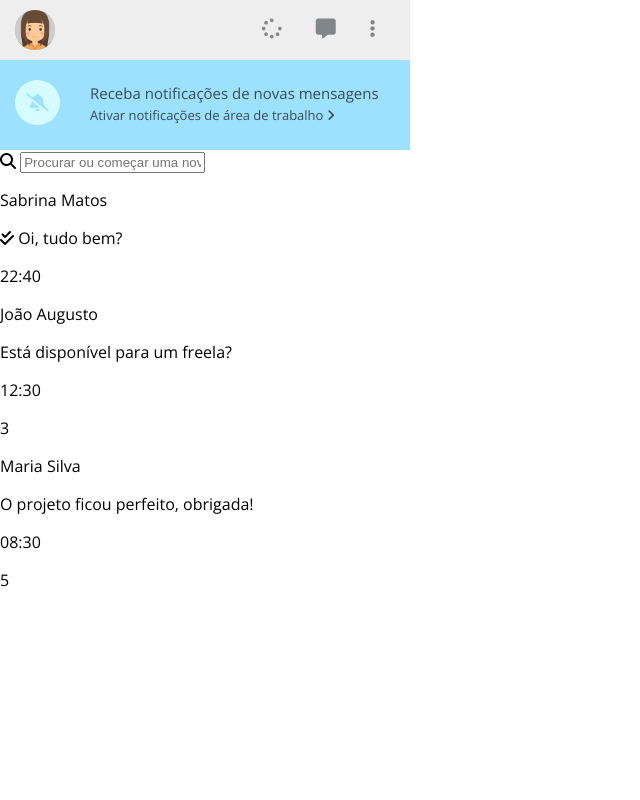
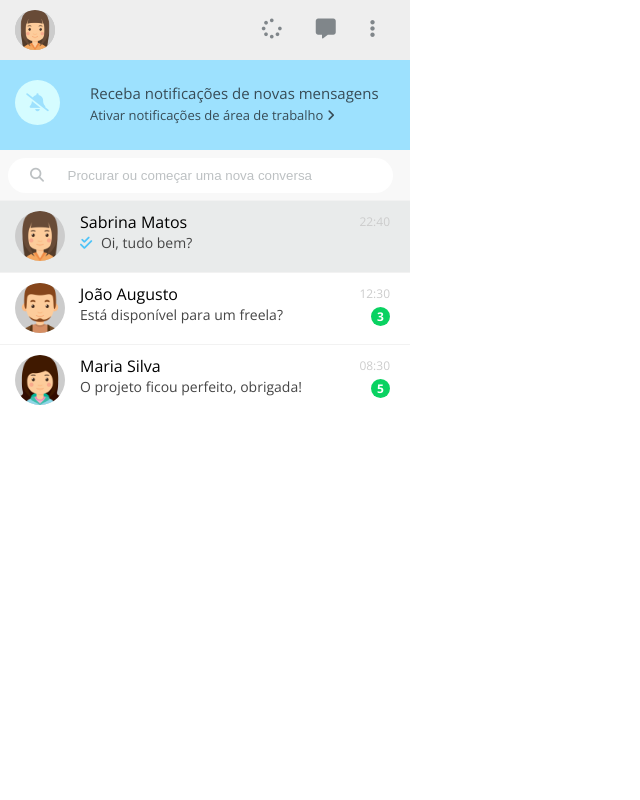
Before and after one commit to joaotitovianna/Curso_HTML5_CSS3, a plain HTML site: page 6_WHATSAPP_WEB_CLONE/index.html in a window 1280 px wide. Shown: the top 800 px of the page, without its empty margins (0-640 px from the left). Drawn offline with nearby package versions, Linux system fonts and the light colour scheme.

Commit message:
Finalizada barra lateral

```diff
--- a/6_WHATSAPP_WEB_CLONE/styles.css
+++ b/6_WHATSAPP_WEB_CLONE/styles.css
@@ -92,3 +92,122 @@ ul {
 .activate-notification {
 	font-size: 13px;
 }
+
+/* search container */
+.search-container {
+	height: 50px;
+	width: 100%;
+	padding-left: 7.5px;
+	padding-top: 7.5px;
+	background-color: #F8F8f8;
+	position: relative;
+	color: #BDC1C3;
+	box-sizing: border-box;
+}
+
+#contact-search {
+	position:absolute;
+	top:18px;
+	left: 30px;
+	font-size: 14px;
+}
+
+#search {
+	border: none;
+	height: 35px;
+	width: 385px;
+	padding-left: 60px;
+	border-radius: 17.5px;
+	background-color: #FFF;
+	box-sizing: border-box;
+}
+
+#search::placeholder { /* pseudoseletor */
+	color: #BDC1C3;
+}
+
+/* contacts container */
+.contacts-container {
+	height: auto; /* o resto da altura disponível */
+	background-color: #FFF;
+}
+
+.contact-box {
+	cursor: pointer;
+	height: 72px;
+	background-color: #FFF;
+	border-top: 1px solid #F2F2F2; /* linha superior de borda da div */
+	position: relative;
+	box-sizing: border-box;
+}
+
+.contact-box:last-child {
+	border-top: 1px solid #F2F2F2; /* linha inferior de borda da div */
+}
+
+.contact-box:hover {
+	background-color: #F4F5F5;
+}
+
+.active-chat {
+	background-color: #E9EBEB;
+}
+.active-chat.contact-box:hover {
+	background-color: #E9EBEB;
+}
+
+.contact-box .user-photo { /* user-photo dentro de contact-box */
+	width: 50px;
+}
+
+.user-info {
+	margin-left: 80px;
+	padding-top: 10px;
+	display: inline-block;
+}
+.user-info p, .message-info p{
+	margin: 0;
+}
+
+.user-name {
+	font-size: 16px;
+	color:#000;
+	margin-bottom: 12px;
+}
+
+.user-messagepreview {
+	font-size: 14px;
+	color: #454545;
+}
+
+.fa-check-double {
+	margin-right: 5px;
+	color: #4FC3F7;
+}
+
+.message-info {
+	position: absolute;
+	top: 12px;
+	right: 20px;
+	display: inline-block;
+}
+
+.message-info .message-time {
+	font-size: 12px;
+	margin-bottom: 5px;
+	color:#CCC;
+}
+
+.message-pending {
+	color:#FFF;
+	background-color: #09D261;
+	width: 19px;
+	height: 19px;
+	line-height: 19px;
+	font-size: 12px;
+	font-weight: bold;
+	border-radius: 50px;
+	text-align: center;
+	float: right;
+}
+/* */
```
